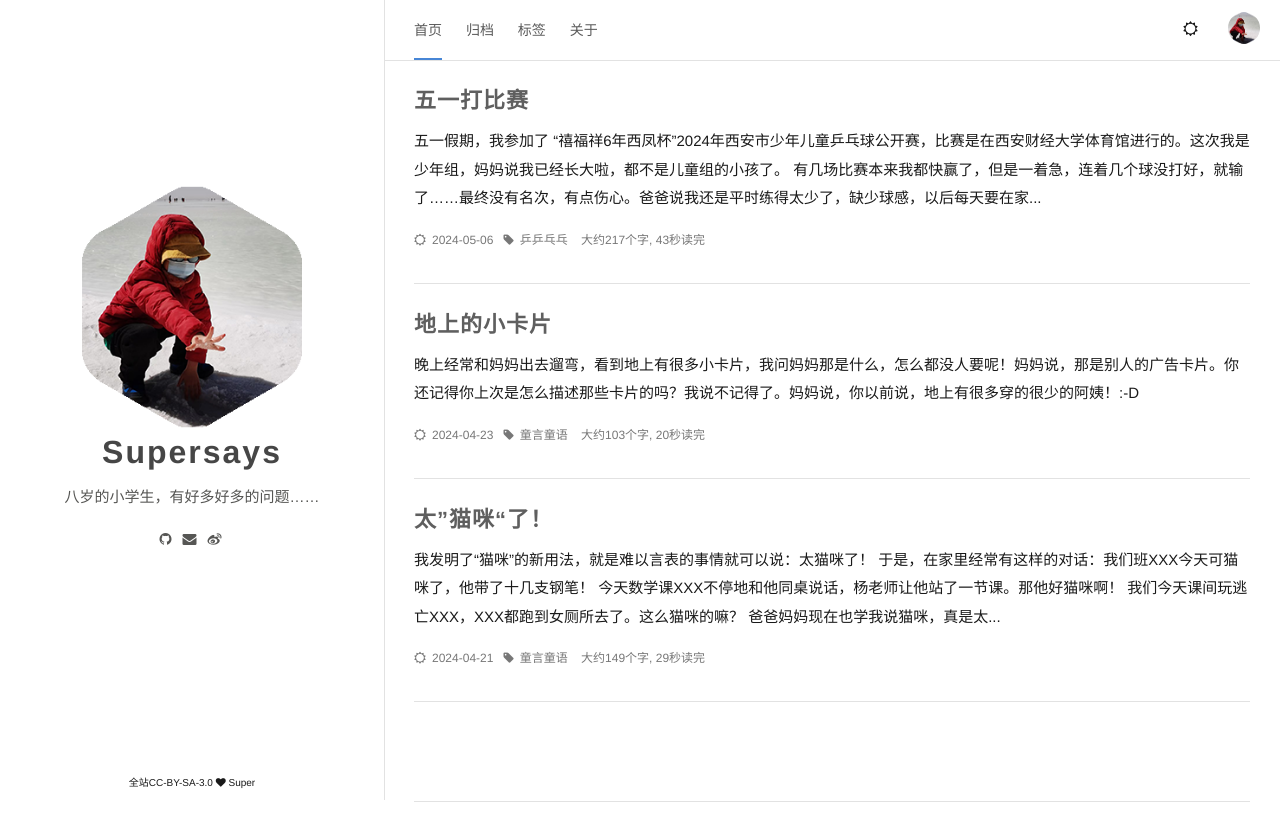
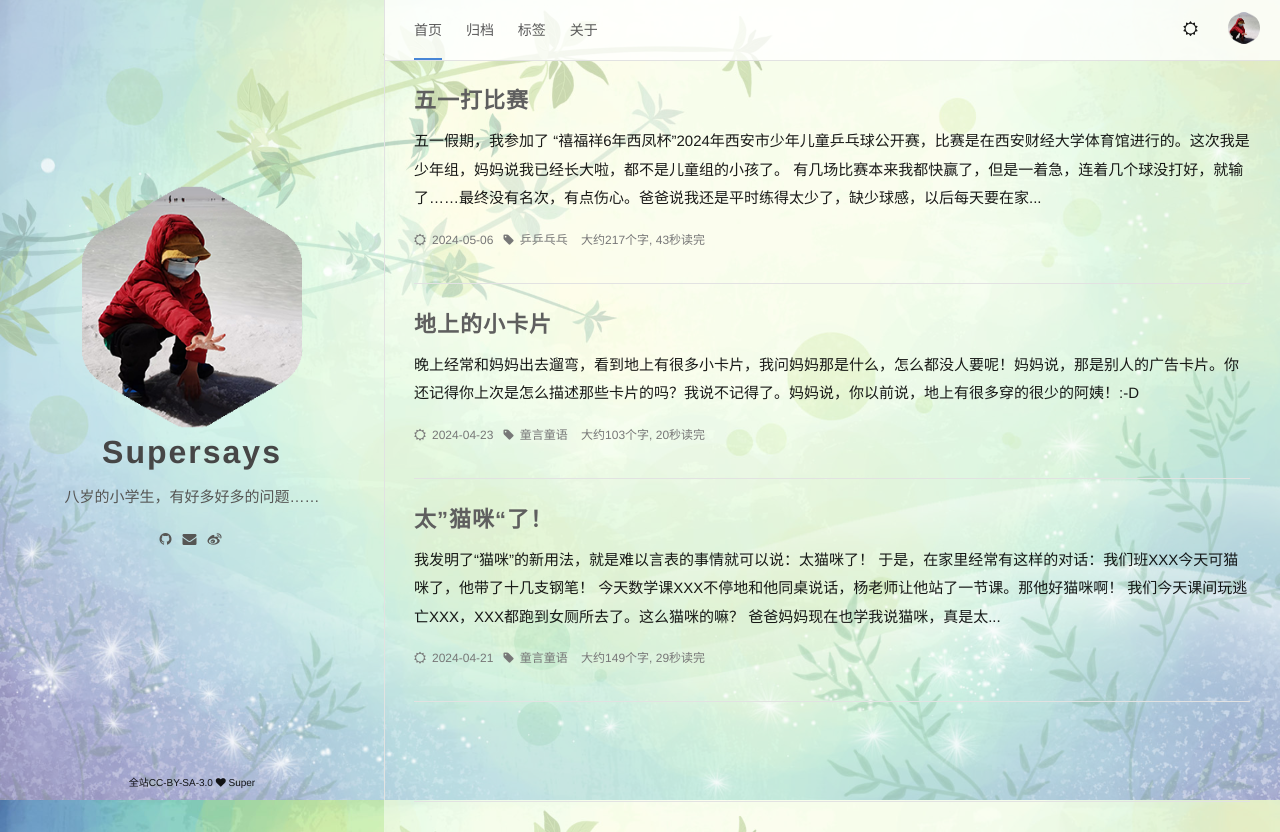
Before and after one commit to supersays/supersays.github.io, a plain HTML site: page index.html in a window 1280 px wide. Drawn offline with Linux system fonts and the light colour scheme.

Commit message:
Site updated: 2024-05-10 16:03:27

```diff
--- a/css/style.css
+++ b/css/style.css
@@ -1,6 +1,5 @@
 @charset 'UTF-8';
 html {
-  background-color: #fff;
   -webkit-font-smoothing: antialiased;
   transition: all 0.2s ease-out;
 }
@@ -17,6 +16,11 @@ body {
   width: 100%;
   margin: 0 auto 30px auto;
   background-color: #fff;
+  background: url("/images/background.jpg");
+  background-repeat: no-repeat;
+  background-attachment: fixed;
+  background-size: cover;
+  background-position: center;
 }
 p {
   line-height: 1.9em;
@@ -73,13 +77,14 @@ a:active {
   float: right;
   width: 70%;
   margin-top: 60px;
+  background: rgba(255,255,255,0.5);
 }
 .page-top {
   width: 70%;
   position: fixed;
   right: 0;
   z-index: 3;
-  background-color: #fff;
+  background: rgba(255,255,255,0.9);
   height: 60px;
   border-bottom: 1px solid #e2e2e2;
 }
@@ -131,7 +136,7 @@ a:active {
   width: 30%;
   -webkit-background-size: cover;
   background-size: cover;
-  background-color: #fff;
+  background: rgba(255,255,255,0.5);
   height: 100%;
   transition: 0.8s;
   top: 0;
@@ -199,7 +204,6 @@ a:active {
   margin-left: 5px;
 }
 .post {
-  background-color: #fff;
   margin: 30px;
 }
 .post .post-title h1 {
@@ -373,7 +377,6 @@ a:active {
   position: absolute;
   width: 100%;
   padding-bottom: 5px;
-  background: #fff;
 }
 .footer a {
   color: #a6a6a6;
```
Also changed, not shown: images/background.jpg (added).
